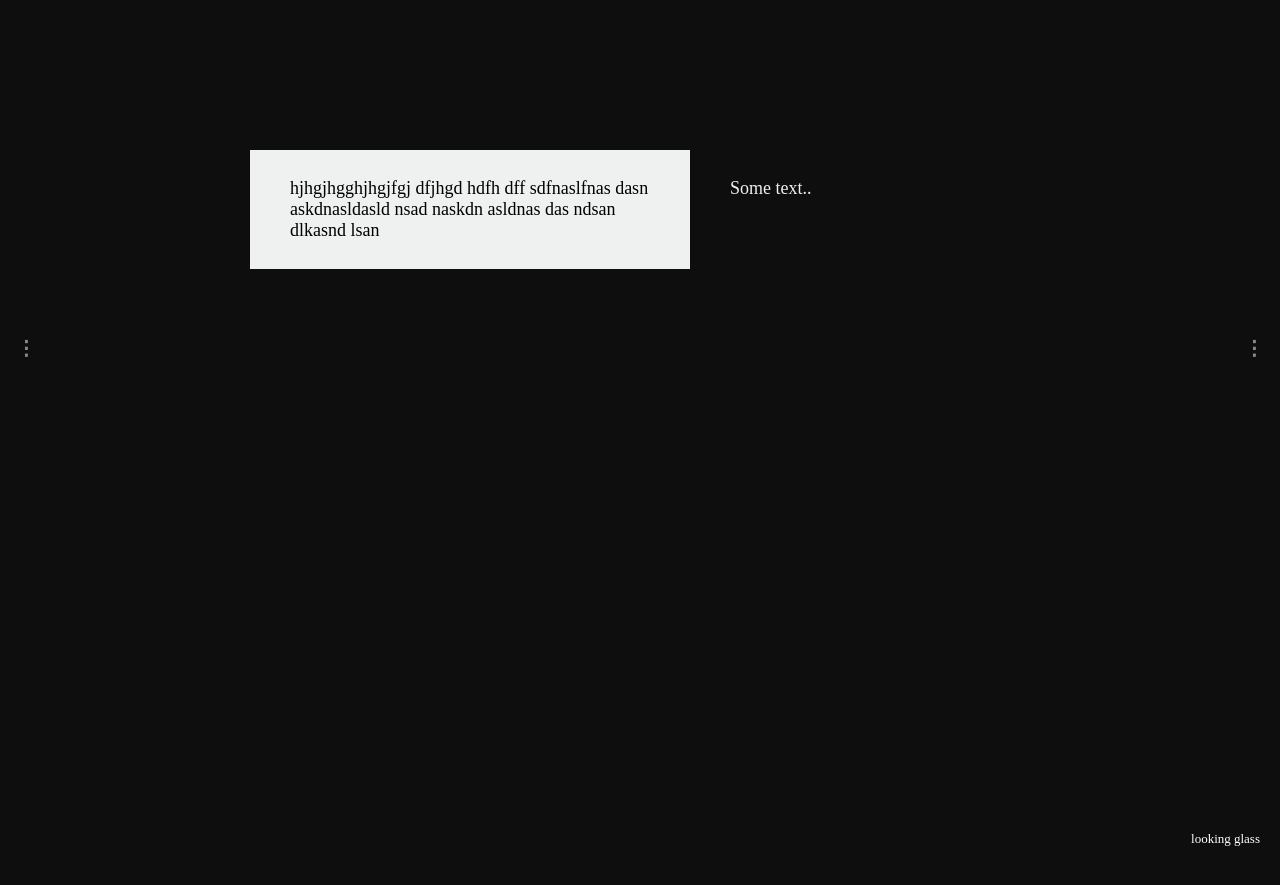
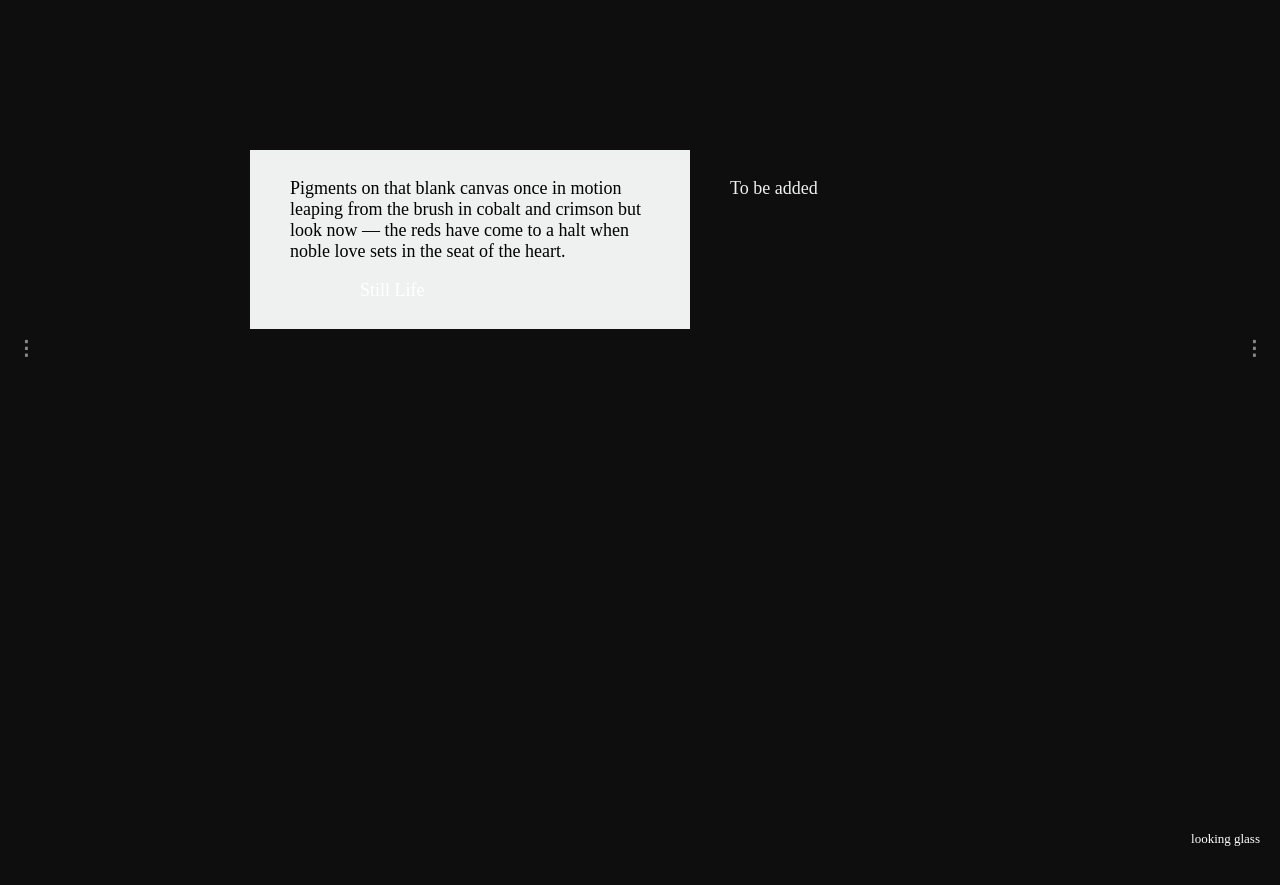
Before and after one commit to hafizzainal/hafizzainal.github.io, a Jekyll site: the page built from index.md, in a window 1280 px wide. Shown: the top 885 px of the page. Built offline with Jekyll 4.4.1, drawn with Linux system fonts in a browser that asks for light colours; our own code applies the rules of GitHub Pages for plain Markdown files.

Commit message:
Update default.html

```diff
--- a/_layouts/default.html
+++ b/_layouts/default.html
@@ -211,13 +211,21 @@ img {vertical-align: middle;}
     <div class="row">
       <div class="column" style="background-color:#eff0f0;">
       <p class="work">
-      hjhgjhgghjhgjfgj dfjhgd hdfh dff sdfnaslfnas dasn
-      askdnasldasld nsad naskdn asldnas das ndsan dlkasnd lsan
-      </p>
+      Pigments
+      on that blank canvas
+      once in motion
+      leaping from the brush
+      in cobalt and crimson
+      but look now — the reds
+      have come to a halt
+      when noble love sets
+      in the seat of the heart.</p>
+      <p class="author">
+      Still Life</p>
       </div>
       <div class="column" style="background-color:#0e0e0e;">
       <p class="bio">
-      Some text..
+      To be added
       </p>
       </div>
     </div>
```
